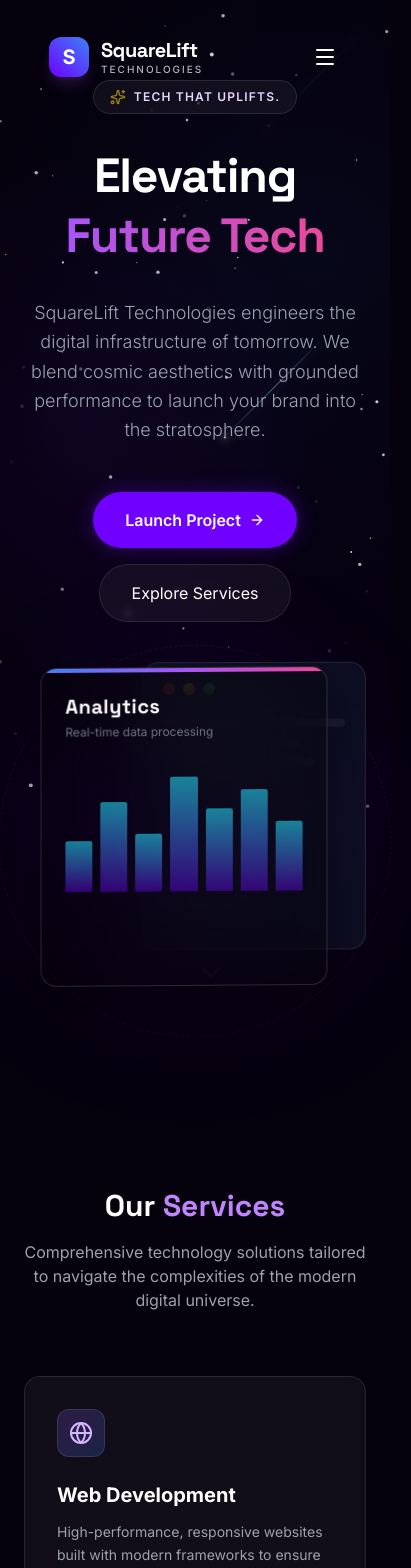
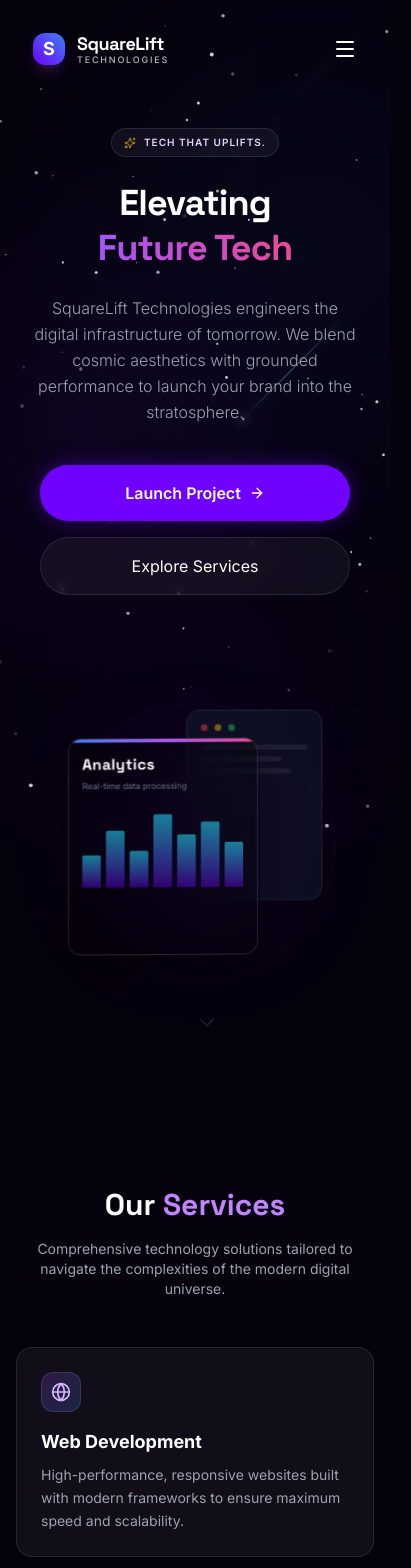
Before and after one commit to SquareLift/SquareLift, a React (Vite) app: page / in a window 390 px wide. Shown: the top 1568 px of the page, 411 px wide, since content can reach past the window. Built offline with nearby package versions, Linux system fonts and the light colour scheme.

Commit message:
feat: Implement responsive design adjustments across components and hide scrollbars.

```diff
--- a/components/Hero.tsx
+++ b/components/Hero.tsx
@@ -4,39 +4,39 @@ import { ArrowRight, Sparkles, ChevronDown } from 'lucide-react';
 
 const Hero: React.FC = () => {
   return (
-    <section className="relative min-h-screen flex items-center justify-center pt-20 px-6">
-      <div className="container mx-auto grid grid-cols-1 lg:grid-cols-2 gap-12 items-center">
+    <section className="relative min-h-screen flex items-center justify-center pt-24 md:pt-20 px-4 md:px-6">
+      <div className="container mx-auto grid grid-cols-1 lg:grid-cols-2 gap-12 lg:gap-16 items-center">
 
         {/* Text Content */}
         <motion.div
           initial={{ opacity: 0, x: -50 }}
           animate={{ opacity: 1, x: 0 }}
           transition={{ duration: 0.8, ease: "easeOut" }}
-          className="space-y-8 text-center lg:text-left z-10"
+          className="space-y-6 md:space-y-8 text-center lg:text-left z-10 pt-8 lg:pt-0"
         >
-          <div className="inline-flex items-center gap-2 px-4 py-2 rounded-full bg-white/5 border border-white/10 backdrop-blur-md hover:bg-white/10 transition-colors cursor-default">
-            <Sparkles className="w-4 h-4 text-yellow-400 animate-pulse" />
-            <span className="text-xs font-semibold tracking-widest text-purple-200 uppercase">
+          <div className="inline-flex items-center gap-2 px-3 py-1.5 md:px-4 md:py-2 rounded-full bg-white/5 border border-white/10 backdrop-blur-md hover:bg-white/10 transition-colors cursor-default">
+            <Sparkles className="w-3 h-3 md:w-4 md:h-4 text-yellow-400 animate-pulse" />
+            <span className="text-[10px] md:text-xs font-semibold tracking-widest text-purple-200 uppercase">
               Tech that uplifts.
             </span>
           </div>
 
-          <h1 className="text-5xl md:text-7xl lg:text-8xl font-display font-bold leading-tight tracking-tight">
+          <h1 className="text-4xl sm:text-5xl md:text-7xl lg:text-8xl font-display font-bold leading-tight tracking-tight">
             Elevating <br />
             <span className="text-transparent bg-clip-text bg-gradient-to-r from-blue-400 via-purple-500 to-pink-500 animate-gradient-x bg-[length:200%_auto]">
               Future Tech
             </span>
           </h1>
 
-          <p className="text-lg md:text-xl text-gray-400 max-w-2xl mx-auto lg:mx-0 leading-relaxed font-light">
+          <p className="text-base md:text-lg lg:text-xl text-gray-400 max-w-2xl mx-auto lg:mx-0 leading-relaxed font-light px-4 lg:px-0">
             SquareLift Technologies engineers the digital infrastructure of tomorrow.
             We blend cosmic aesthetics with grounded performance to launch your brand into the stratosphere.
           </p>
 
-          <div className="flex flex-col sm:flex-row items-center gap-4 justify-center lg:justify-start pt-4">
+          <div className="flex flex-col sm:flex-row items-center gap-4 justify-center lg:justify-start pt-4 w-full sm:w-auto px-6 sm:px-0">
             <a
               href="#contact"
-              className="group relative px-8 py-4 rounded-full bg-bright-accent text-white font-semibold overflow-hidden shadow-[0_0_20px_rgba(112,0,255,0.4)] transition-all hover:shadow-[0_0_40px_rgba(112,0,255,0.6)] hover:scale-105 active:scale-95"
+              className="w-full sm:w-auto group relative px-8 py-4 rounded-full bg-bright-accent text-white font-semibold overflow-hidden shadow-[0_0_20px_rgba(112,0,255,0.4)] transition-all hover:shadow-[0_0_40px_rgba(112,0,255,0.6)] hover:scale-105 active:scale-95 flex justify-center items-center"
             >
               <span className="relative z-10 flex items-center gap-2">
                 Launch Project <ArrowRight className="w-4 h-4 group-hover:translate-x-1 transition-transform" />
@@ -46,7 +46,7 @@ const Hero: React.FC = () => {
 
             <a
               href="#services"
-              className="px-8 py-4 rounded-full bg-white/5 border border-white/10 text-white hover:bg-white/10 transition-all backdrop-blur-sm hover:border-white/20"
+              className="w-full sm:w-auto px-8 py-4 rounded-full bg-white/5 border border-white/10 text-white hover:bg-white/10 transition-all backdrop-blur-sm hover:border-white/20 text-center"
             >
               Explore Services
             </a>
@@ -58,12 +58,12 @@ const Hero: React.FC = () => {
           initial={{ opacity: 0, scale: 0.8 }}
           animate={{ opacity: 1, scale: 1 }}
           transition={{ duration: 1, delay: 0.2 }}
-          className="relative lg:h-[600px] flex items-center justify-center"
+          className="relative h-[400px] md:h-[500px] lg:h-[600px] flex items-center justify-center w-full"
         >
            {/* Abstract Floating UI Cards */}
-           <div className="relative w-full max-w-md aspect-square perspective-[1000px]">
+           <div className="relative w-full max-w-[300px] md:max-w-md aspect-square perspective-[1000px] transform scale-[0.85] sm:scale-100">
               {/* Center Glow */}
-              <div className="absolute top-1/2 left-1/2 -translate-x-1/2 -translate-y-1/2 w-64 h-64 bg-bright-accent/20 rounded-full blur-[80px]" />
+              <div className="absolute top-1/2 left-1/2 -translate-x-1/2 -translate-y-1/2 w-48 h-48 md:w-64 md:h-64 bg-bright-accent/20 rounded-full blur-[60px] md:blur-[80px]" />
 
               {/* Floating Card 1 (Back) */}
               <motion.div
@@ -74,17 +74,17 @@ const Hero: React.FC = () => {
                 }}
                 transition={{ duration: 8, repeat: Infinity, ease: "easeInOut" }}
                 style={{ willChange: 'transform' }}
-                className="absolute top-0 right-0 w-56 h-72 bg-slate-900/60 backdrop-blur-xl border border-white/10 rounded-2xl z-10 p-5 shadow-2xl"
+                className="absolute top-0 right-0 w-40 h-56 md:w-56 md:h-72 bg-slate-900/60 backdrop-blur-xl border border-white/10 rounded-2xl z-10 p-4 md:p-5 shadow-2xl origin-bottom-left"
               >
-                <div className="flex gap-2 mb-6">
-                   <div className="w-3 h-3 rounded-full bg-red-500/50" />
-                   <div className="w-3 h-3 rounded-full bg-yellow-500/50" />
-                   <div className="w-3 h-3 rounded-full bg-green-500/50" />
+                <div className="flex gap-2 mb-4 md:mb-6">
+                   <div className="w-2 h-2 md:w-3 md:h-3 rounded-full bg-red-500/50" />
+                   <div className="w-2 h-2 md:w-3 md:h-3 rounded-full bg-yellow-500/50" />
+                   <div className="w-2 h-2 md:w-3 md:h-3 rounded-full bg-green-500/50" />
                 </div>
-                <div className="space-y-3">
-                   <div className="w-full h-2 bg-white/10 rounded animate-pulse" />
-                   <div className="w-3/4 h-2 bg-white/10 rounded animate-pulse delay-75" />
-                   <div className="w-5/6 h-2 bg-white/10 rounded animate-pulse delay-150" />
+                <div className="space-y-2 md:space-y-3">
+                   <div className="w-full h-1.5 md:h-2 bg-white/10 rounded animate-pulse" />
+                   <div className="w-3/4 h-1.5 md:h-2 bg-white/10 rounded animate-pulse delay-75" />
+                   <div className="w-5/6 h-1.5 md:h-2 bg-white/10 rounded animate-pulse delay-150" />
                 </div>
               </motion.div>
 
@@ -97,12 +97,12 @@ const Hero: React.FC = () => {
                 }}
                 transition={{ duration: 7, repeat: Infinity, ease: "easeInOut" }}
                 style={{ willChange: 'transform' }}
-                className="absolute bottom-10 left-4 w-72 h-80 bg-black/40 backdrop-blur-2xl border border-white/15 rounded-2xl z-20 p-6 shadow-[0_20px_50px_rgba(0,0,0,0.5)] overflow-hidden"
+                className="absolute bottom-8 left-0 md:bottom-10 md:left-4 w-56 h-64 md:w-72 md:h-80 bg-black/40 backdrop-blur-2xl border border-white/15 rounded-2xl z-20 p-4 md:p-6 shadow-[0_20px_50px_rgba(0,0,0,0.5)] overflow-hidden"
               >
                  <div className="absolute top-0 left-0 w-full h-1 bg-gradient-to-r from-blue-500 via-purple-500 to-pink-500" />
-                 <h3 className="text-xl font-bold mb-1 font-display tracking-wide">Analytics</h3>
-                 <p className="text-xs text-gray-500 mb-6">Real-time data processing</p>
-                 <div className="flex items-end gap-2 h-32 mt-auto">
+                 <h3 className="text-lg md:text-xl font-bold mb-1 font-display tracking-wide">Analytics</h3>
+                 <p className="text-[10px] md:text-xs text-gray-500 mb-4 md:mb-6">Real-time data processing</p>
+                 <div className="flex items-end gap-1.5 md:gap-2 h-24 md:h-32 mt-auto">
                     {[40, 70, 45, 90, 65, 80, 55].map((h, i) => (
                       <motion.div
                         key={i}
@@ -120,7 +120,7 @@ const Hero: React.FC = () => {
                  animate={{ rotate: 360, scale: [1, 1.05, 1] }}
                  transition={{ duration: 25, repeat: Infinity, ease: "linear" }}
                  style={{ willChange: 'transform' }}
-                 className="absolute inset-[-20px] border border-dashed border-white/5 rounded-full z-0 pointer-events-none"
+                 className="absolute inset-[-10px] md:inset-[-20px] border border-dashed border-white/5 rounded-full z-0 pointer-events-none"
               />
            </div>
         </motion.div>
@@ -130,9 +130,9 @@ const Hero: React.FC = () => {
         initial={{ opacity: 0 }}
         animate={{ opacity: 1, y: [0, 10, 0] }}
         transition={{ duration: 2, repeat: Infinity, delay: 2 }}
-        className="absolute bottom-8 left-1/2 -translate-x-1/2 text-gray-500/50"
+        className="absolute bottom-4 md:bottom-8 left-1/2 -translate-x-1/2 text-gray-500/50"
       >
-        <ChevronDown size={32} />
+        <ChevronDown size={24} className="md:w-8 md:h-8" />
       </motion.div>
     </section>
   );
--- a/components/Navbar.tsx
+++ b/components/Navbar.tsx
@@ -24,12 +24,12 @@ const Navbar: React.FC = () => {
   return (
     <header
       className={`fixed top-0 left-0 right-0 z-50 transition-all duration-300 ${
-        scrolled ? 'py-4' : 'py-6'
+        scrolled ? 'py-3 md:py-4' : 'py-4 md:py-6'
       }`}
     >
-      <div className="container mx-auto px-6">
+      <div className="container mx-auto px-4 md:px-6">
         <nav
-          className={`flex items-center justify-between px-6 py-3 rounded-2xl transition-all duration-300 ${
+          className={`flex items-center justify-between px-4 md:px-6 py-3 rounded-2xl transition-all duration-300 ${
             scrolled
               ? 'bg-void-black/50 backdrop-blur-xl border border-white/10 shadow-lg shadow-purple-900/10'
               : 'bg-transparent border border-transparent'
@@ -37,14 +37,14 @@ const Navbar: React.FC = () => {
         >
           {/* Logo */}
           <a href="#" className="flex items-center gap-3 group">
-            <div className="w-10 h-10 bg-gradient-to-tr from-bright-accent to-blue-500 rounded-xl flex items-center justify-center transform group-hover:rotate-12 transition-transform duration-300 shadow-lg shadow-purple-500/20">
-              <span className="text-white font-bold text-xl">S</span>
+            <div className="w-8 h-8 md:w-10 md:h-10 bg-gradient-to-tr from-bright-accent to-blue-500 rounded-xl flex items-center justify-center transform group-hover:rotate-12 transition-transform duration-300 shadow-lg shadow-purple-500/20">
+              <span className="text-white font-bold text-lg md:text-xl">S</span>
             </div>
-            <div className="flex flex-col justify-center h-10">
-              <span className="text-white font-display font-bold text-xl leading-none tracking-tight group-hover:text-purple-300 transition-colors">
+            <div className="flex flex-col justify-center h-8 md:h-10">
+              <span className="text-white font-display font-bold text-lg md:text-xl leading-none tracking-tight group-hover:text-purple-300 transition-colors">
                 SquareLift
               </span>
-              <span className="text-white/70 text-[10px] font-medium tracking-[0.2em] uppercase leading-none group-hover:text-purple-300 transition-colors mt-1">
+              <span className="text-white/70 text-[9px] md:text-[10px] font-medium tracking-[0.2em] uppercase leading-none group-hover:text-white transition-colors mt-0.5 md:mt-1">
                 Technologies
               </span>
             </div>
@@ -73,9 +73,9 @@ const Navbar: React.FC = () => {
           {/* Mobile Toggle */}
           <button
             onClick={() => setMobileMenuOpen(!mobileMenuOpen)}
-            className="md:hidden text-white p-1"
+            className="md:hidden text-white p-2 -mr-2 hover:bg-white/10 rounded-full transition-colors"
           >
-            {mobileMenuOpen ? <X /> : <Menu />}
+            {mobileMenuOpen ? <X size={24} /> : <Menu size={24} />}
           </button>
         </nav>
       </div>
@@ -87,19 +87,26 @@ const Navbar: React.FC = () => {
             initial={{ opacity: 0, y: -20 }}
             animate={{ opacity: 1, y: 0 }}
             exit={{ opacity: 0, y: -20 }}
-            className="absolute top-full left-0 right-0 p-4 md:hidden"
+            className="absolute top-full left-0 right-0 p-4 md:hidden z-50"
           >
-            <div className="bg-void-black/90 backdrop-blur-2xl border border-white/10 rounded-2xl p-6 flex flex-col gap-4 shadow-2xl">
+            <div className="bg-void-black/95 backdrop-blur-2xl border border-white/10 rounded-2xl p-6 flex flex-col gap-4 shadow-2xl">
               {navLinks.map((link) => (
                 <a
                   key={link.name}
                   href={link.href}
                   onClick={() => setMobileMenuOpen(false)}
-                  className="text-lg font-medium text-gray-200 hover:text-bright-accent py-2 border-b border-white/5 last:border-0"
+                  className="text-lg font-medium text-gray-200 hover:text-bright-accent py-3 border-b border-white/5 last:border-0"
                 >
                   {link.name}
                 </a>
               ))}
+              <a
+                href="#contact"
+                onClick={() => setMobileMenuOpen(false)}
+                className="mt-2 w-full py-3 rounded-xl bg-bright-accent text-center text-white font-medium hover:bg-purple-600 transition-colors"
+              >
+                Get Started
+              </a>
             </div>
           </motion.div>
         )}
--- a/components/Services.tsx
+++ b/components/Services.tsx
@@ -4,32 +4,32 @@ import { Smartphone, Globe, Users, Layout, Beaker, Megaphone } from 'lucide-reac
 
 const services = [
   {
-    icon: <Globe className="w-6 h-6" />,
+    icon: <Globe className="w-5 h-5 md:w-6 md:h-6" />,
     title: "Web Development",
     description: "High-performance, responsive websites built with modern frameworks to ensure maximum speed and scalability."
   },
   {
-    icon: <Users className="w-6 h-6" />,
+    icon: <Users className="w-5 h-5 md:w-6 md:h-6" />,
     title: "Custom CRM",
     description: "Tailored Customer Relationship Management systems designed to streamline your unique business operations."
   },
   {
-    icon: <Smartphone className="w-6 h-6" />,
+    icon: <Smartphone className="w-5 h-5 md:w-6 md:h-6" />,
     title: "Mobile Apps",
     description: "Native and cross-platform mobile applications delivering seamless user experiences on iOS and Android."
   },
   {
-    icon: <Layout className="w-6 h-6" />,
+    icon: <Layout className="w-5 h-5 md:w-6 md:h-6" />,
     title: "Digital Portfolio",
     description: "Stunning, interactive digital portfolios crafted to showcase your work and attract high-value clients."
   },
   {
-    icon: <Megaphone className="w-6 h-6" />,
+    icon: <Megaphone className="w-5 h-5 md:w-6 md:h-6" />,
     title: "Digital Marketing",
     description: "Strategic, data-driven campaigns across SEO, social media, and PPC to amplify your brand voice and maximize ROI."
   },
   {
-    icon: <Beaker className="w-6 h-6" />,
+    icon: <Beaker className="w-5 h-5 md:w-6 md:h-6" />,
     title: "R&D",
     description: "Cutting-edge exploration into emerging technologies to keep your business ahead of the curve."
   }
@@ -50,18 +50,18 @@ const cardVariants: Variants = {
 
 const Services: React.FC = () => {
   return (
-    <section id="services" className="relative py-20 px-6">
+    <section id="services" className="relative py-12 md:py-20 px-4 md:px-6">
       <div className="container mx-auto">
-        <div className="mb-16 text-center max-w-2xl mx-auto">
+        <div className="mb-12 md:mb-16 text-center max-w-2xl mx-auto">
           <h2 className="text-3xl md:text-5xl font-display font-bold mb-4">
             Our <span className="text-purple-400">Services</span>
           </h2>
-          <p className="text-gray-400">
+          <p className="text-sm md:text-base text-gray-400 px-4">
             Comprehensive technology solutions tailored to navigate the complexities of the modern digital universe.
           </p>
         </div>
 
-        <div className="grid grid-cols-1 md:grid-cols-2 lg:grid-cols-3 gap-8 justify-items-center">
+        <div className="grid grid-cols-1 md:grid-cols-2 lg:grid-cols-3 gap-6 md:gap-8 justify-items-center">
           {services.map((service, index) => (
             <motion.div
               key={index}
@@ -71,16 +71,16 @@ const Services: React.FC = () => {
               viewport={{ once: true, margin: "-50px" }}
               variants={cardVariants}
               whileHover={{ scale: 1.02, transition: { duration: 0.2 } }}
-              className="group relative p-8 rounded-2xl bg-white/5 border border-white/10 hover:bg-white/10 hover:border-bright-accent/30 transition-all duration-300 backdrop-blur-sm overflow-hidden w-full max-w-sm"
+              className="group relative p-6 md:p-8 rounded-2xl bg-white/5 border border-white/10 hover:bg-white/10 hover:border-bright-accent/30 transition-all duration-300 backdrop-blur-sm overflow-hidden w-full max-w-sm"
             >
               {/* Hover Gradient Effect */}
               <div className="absolute inset-0 bg-gradient-to-br from-bright-accent/20 to-transparent opacity-0 group-hover:opacity-100 transition-opacity duration-300" />
 
               <div className="relative z-10">
-                <div className="w-12 h-12 rounded-xl bg-gradient-to-br from-purple-500/20 to-blue-500/20 border border-white/10 flex items-center justify-center text-purple-300 mb-6 group-hover:scale-110 transition-transform duration-300">
+                <div className="w-10 h-10 md:w-12 md:h-12 rounded-xl bg-gradient-to-br from-purple-500/20 to-blue-500/20 border border-white/10 flex items-center justify-center text-purple-300 mb-4 md:mb-6 group-hover:scale-110 transition-transform duration-300">
                   {service.icon}
                 </div>
-                <h3 className="text-xl font-bold mb-3 text-white group-hover:text-purple-200 transition-colors">
+                <h3 className="text-lg md:text-xl font-bold mb-2 md:mb-3 text-white group-hover:text-purple-200 transition-colors">
                   {service.title}
                 </h3>
                 <p className="text-gray-400 leading-relaxed text-sm">
--- a/index.html
+++ b/index.html
@@ -63,20 +63,13 @@
         background-color: #05010D;
         color: #ffffff;
         overflow-x: hidden;
+        /* Hide scrollbar for IE, Edge and Firefox */
+        -ms-overflow-style: none;  /* IE and Edge */
+        scrollbar-width: none;  /* Firefox */
       }
-      /* Custom scrollbar */
+      /* Hide scrollbar for Chrome, Safari and Opera */
       ::-webkit-scrollbar {
-        width: 10px;
-      }
-      ::-webkit-scrollbar-track {
-        background: #05010D;
-      }
-      ::-webkit-scrollbar-thumb {
-        background: #331B55;
-        border-radius: 5px;
-      }
-      ::-webkit-scrollbar-thumb:hover {
-        background: #7000FF;
+        display: none;
       }
     </style>
   <script type="importmap">
```
Also changed, not shown: components/Contact.tsx (+36 -24 lines), components/FAQ.tsx (+12 -12 lines), components/Footer.tsx (+14 -14 lines).
